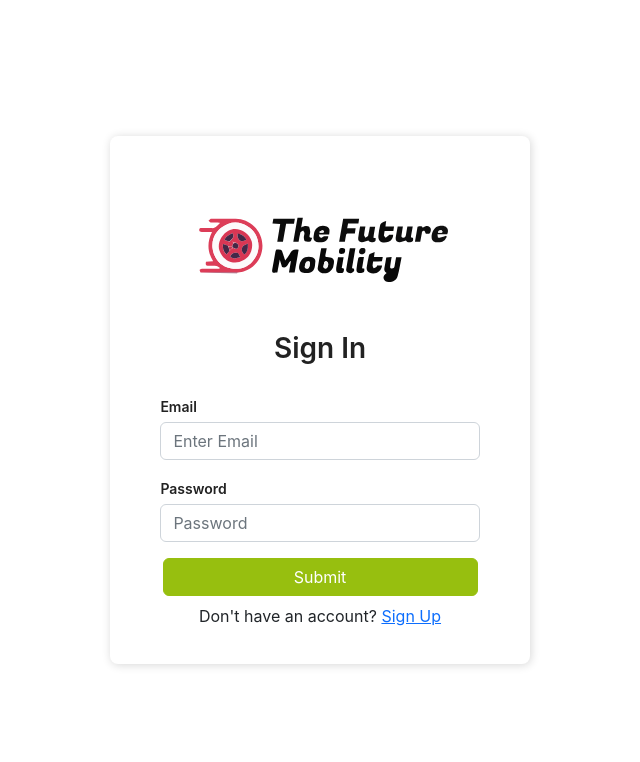
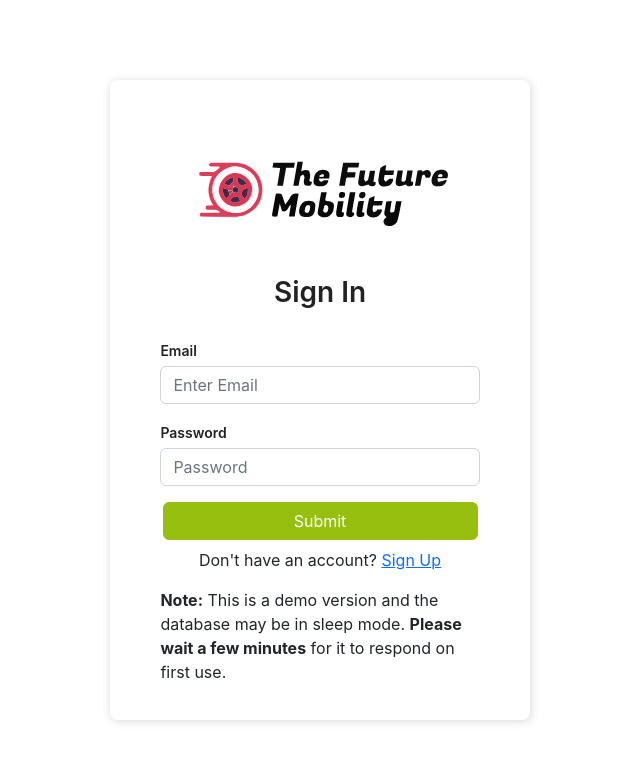
Before and after one commit to Agetuni/the_future_mobility_frontend, a React (Create React App) app: page / in a window 1280 px wide. Shown: the top 762 px of the page, without its empty margins (320-960 px from the left). Built offline with nearby package versions, Linux system fonts and the light colour scheme.

Commit message:
Add Note in Sign in and sign up pages so users know they have to wait on first use

```diff
--- a/src/components/user/SignIn.js
+++ b/src/components/user/SignIn.js
@@ -70,6 +70,9 @@ const Signin= () => {
 					<p>
 						Don't have an account? <Link to="/signup">Sign Up</Link>
 					</p>
+					<p className="Auth-content">
+						<b>	Note:</b> This is a demo version and the database may be in sleep mode. <b> Please wait a few minutes</b> for it to respond on first use.
+					</p>
 				</div>
 			</form>
 		</div>
--- a/src/components/user/SignUp.js
+++ b/src/components/user/SignUp.js
@@ -132,6 +132,9 @@ const Signup = () => {
             {' '}
             <Link to="/">Login</Link>
           </p>
+          <p className="Auth-content">
+						<b>	Note:</b> This is a test version and the database may be in sleep mode. <b> Please wait a few minutes</b> for it to respond on first use.
+					</p>
         </div>
       </form>
     </div>
```
